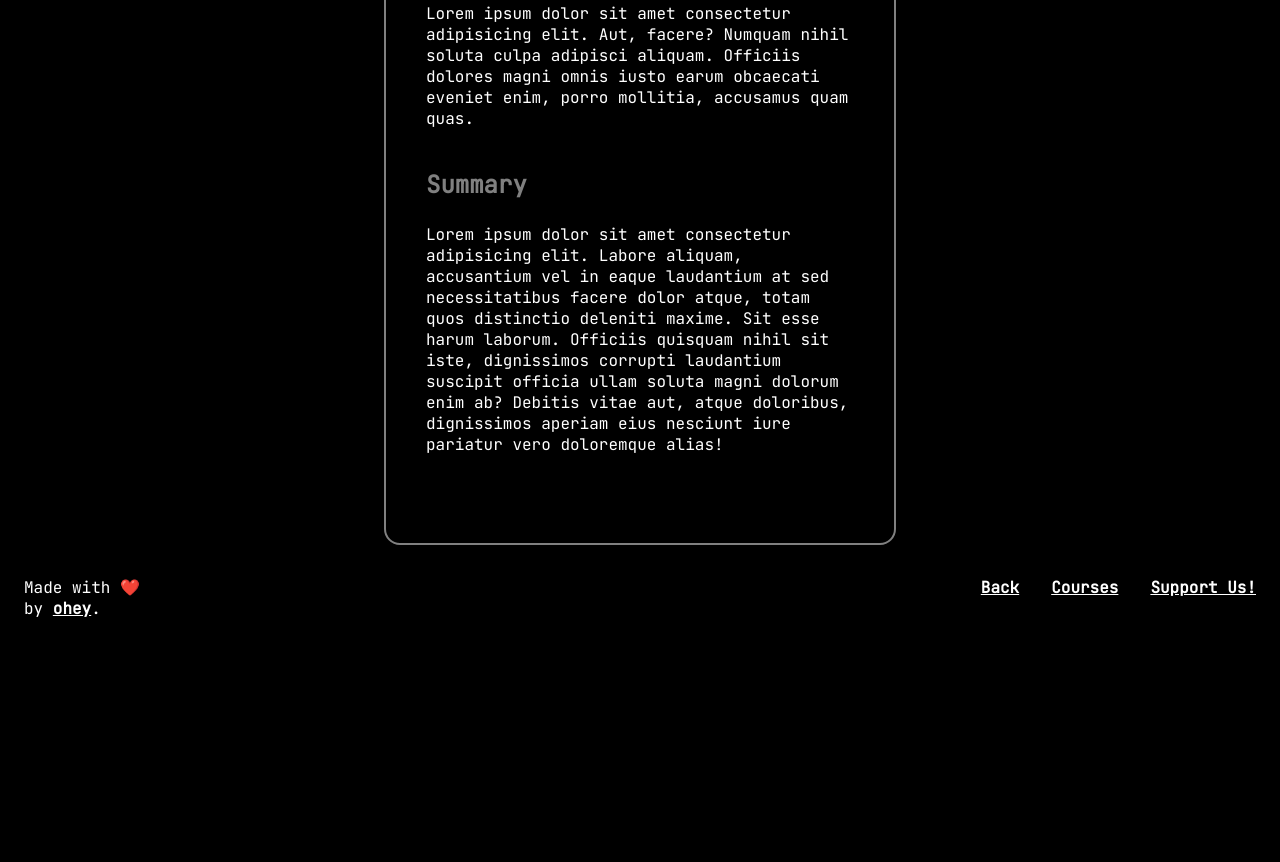
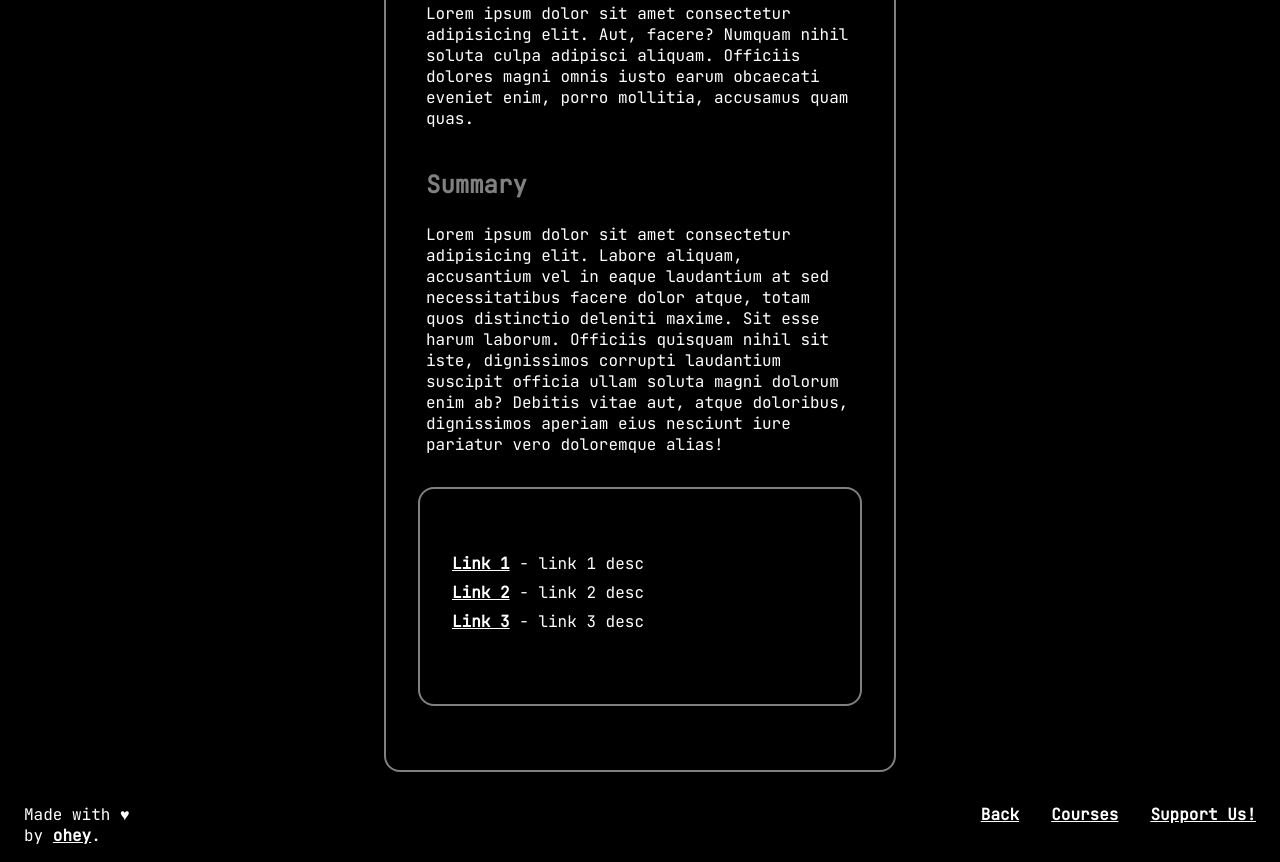
Before and after one commit to JustLearnITx/JustLearnITPage, a plain HTML site: page pages/post.html in a window 1280 px wide. Shown: the part 1367-2229 px from the top of the page. Before the commit the page ends 2002 px from the top, so only its background shows below. Drawn offline with Linux system fonts and the light colour scheme.

Commit message:
feat(post): add sources section with styled list and links

```diff
--- a/css/style.css
+++ b/css/style.css
@@ -42,8 +42,7 @@ a {
    3. LAYOUT
    ========================================================================== */
 
-#main-content,
-#main-content-post {
+#main-content {
   display: flex;
   align-items: center;
   justify-content: center;
@@ -258,3 +257,31 @@ footer {
 #post p {
   margin: 1.5rem 0.5rem;
 }
+
+#sources {
+  padding: 4rem 2rem;
+  font-size: 1rem;
+  display: flex;
+  flex-direction: column;
+  justify-content: flex-start;
+  gap: 0.5rem;
+  border: 2px solid gray;
+  border-radius: 1rem;
+  height: auto;
+  width: 100%;
+}
+
+/* New additions */
+#sources {
+  align-items: flex-start;
+}
+
+#sources ul {
+  list-style: none;
+  padding: 0;
+  margin: 0;
+}
+
+#sources ul li {
+  margin-bottom: 0.5rem;
+}
--- a/pages/post.html
+++ b/pages/post.html
@@ -3,14 +3,17 @@
   <head>
     <meta charset="UTF-8" />
     <meta name="viewport" content="width=device-width, initial-scale=1" />
-    <meta name="description" content="Learn what JLI is and explore the foundations behind Just Learn IT in this introductory post." />
+    <meta
+      name="description"
+      content="Learn what JLI is and explore the foundations behind Just Learn IT in this introductory post."
+    />
     <meta name="author" content="ohey" />
     <title>Just Learn IT | Learn, grow.</title>
     <link href="../css/style.css" rel="stylesheet" />
     <link rel="icon" type="image/x-icon" href="../img/Logo.ico" />
   </head>
   <body>
-    <main id="main-content-post">
+    <main id="main-content">
       <h1 id="content-header">What is JLI?</h1>
       <h2 id="content-subheader">Foundations</h2>
       <article id="post">
@@ -67,11 +70,18 @@
             alias!
           </p>
         </div>
+        <div id="sources">
+          <ul>
+            <li><a href="#link1">Link 1</a> - link 1 desc</li>
+            <li><a href="#link2">Link 2</a> - link 2 desc</li>
+            <li><a href="#link3">Link 3</a> - link 3 desc</li>
+          </ul>
+        </div>
       </article>
     </main>
     <footer>
       <span class="footer-left">
-        Made with ❤️ by
+        Made with &hearts; by
         <a href="https://github.com/oheyek" target="_blank" rel="noopener noreferrer">ohey</a>.
       </span>
       <div id="footer-links">
```
Also changed, not shown: index.html (+1 -1 lines), pages/courses.html (+1 -1 lines), pages/linktree.html (+1 -1 lines).
